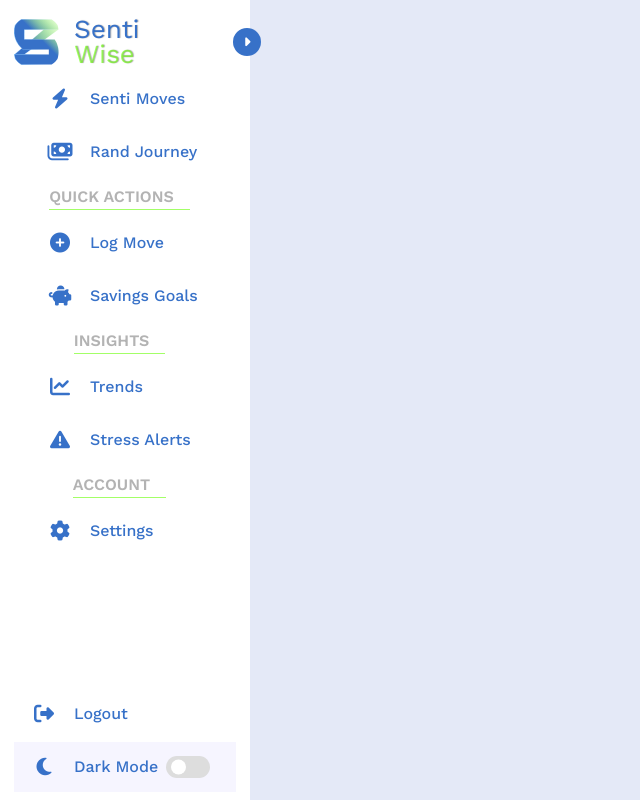
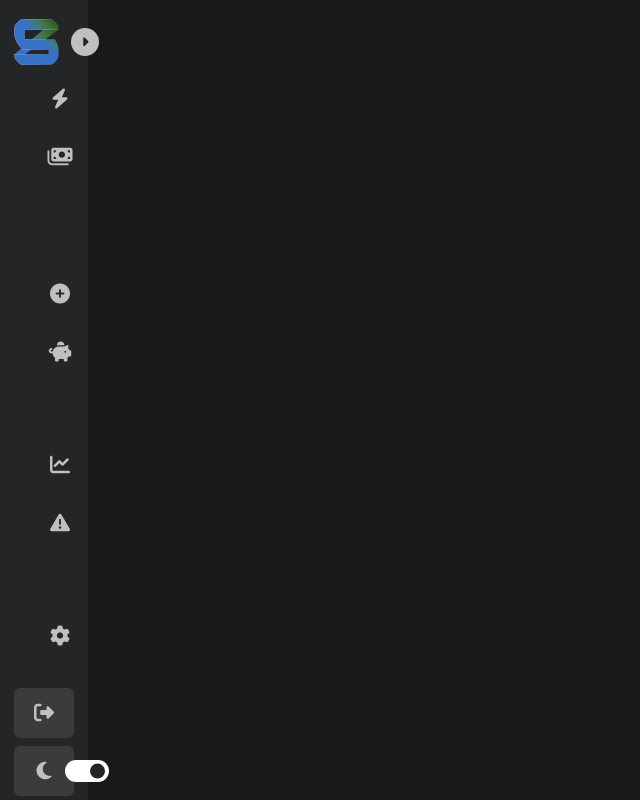
Before and after one commit to Liyema04/Personal-finance-tracker, a Django app: page /testing in a window 1280 px wide. Shown: the whole page, without its empty margins (0-640 px from the left). Run offline with Django 5.2, Linux system fonts and the light colour scheme; some libraries are stand-ins or nearby versions; some web fonts are replaced.

Commit message:
Personal Finance Tracker App
Interactivity & Comprehensive styling ,  next - working on alignment of (--close state--)

```diff
--- a/src/static/css/new-sidebar.css
+++ b/src/static/css/new-sidebar.css
@@ -1,5 +1,8 @@
 /* Google font import */
 @import url('https://fonts.googleapis.com/css2?family=Work+Sans:ital,wght@0,100..900;1,100..900&display=swap');
+
+
+/*SentiWise-Logo text.svg version */
 
 /*Fonts - with proper fallbacks*/
 
@@ -11,14 +14,32 @@
     box-sizing: border-box;
 }
 
+/*==== Hide Cursor globally ====*/
+* {
+    caret-color: transparent;
+
+}
 :root {
     /*==== Colors ====*/
     --body-color: #E4E9F7;
     --sidebar-color: #FFF;
+    /*Senti Colors*/
+    --logo-primary-color: #3771C8FF;
+    --logo-green-color: #66ff0098;
     --senti-primary-color: #3771C8FF;
     --senti-green-color: #66ff0098;
-    --senti-text-bg: #b3b3b3;
+
+    --senti-text-bg: #b3b3b3; /*section titles*/
     --primary-color-light: #F6F5FF;
+    --senti-green-light-bg: #67ff001a;
+    --sibebar-toggle: var(--senti-primary-color);
+
+    /*FOR HOVER STATE*/
+    --senti-hover-light-bg: #3771c8ff;
+    --senti-hover-close-icon: var(--senti-text-bg);
+    --senti-hover-white-text: #F9F6EE; /*bone white*/
+
+    /*Other*/
     --toggle-color: #DDD;
     --text-color: #707070;
 
@@ -37,6 +58,30 @@ body {
     /*Content*/
     height: 100vh;
     background: var(--body-color);
+}
+
+body.dark {
+    --body-color: #18191A;
+    --sidebar-color: #242526;
+
+    /*Senti Colors*/
+    --senti-primary-color: #c0c0c0; /*bone white*/
+    --senti-green-color: #66ff0098;
+
+    --senti-text-bg: #3771C8FF;
+    --primary-color-light: #3A3B3C;
+    --senti-green-light-bg: #67ff001a;
+    --sibebar-toggle: var(--senti-primary-color);
+
+    /*FOR HOVER STATE*/
+    --senti-hover-light-bg: #3771c8ff;
+    --senti-hover-close-icon: var(--senti-text-bg);
+    --senti-hover-white-text: var(--senti-green-color);
+
+    /*Other*/
+    --toggle-color: #FFF;
+    --text-color: #4b4b4b;
+
 }
 
 /* ---- Reusable CSS ---- */
@@ -64,6 +109,85 @@ body {
    background: var(--sidebar-color);
 }
 
+/* Navigation Links*/
+.sidebar .nav-link {
+    border-radius: 6px;
+    margin-bottom: 8px;
+}
+
+.sidebar li {
+    height: 50px;
+    margin-top: 3px;
+    list-style: none;
+    display: flex;
+    align-items: center;
+}
+
+/* Ensure section headers don't get the background */
+.sidebar .nav-sect-header {
+    background: transparent !important; /* Override the nav-link background for headers */
+    border-radius: 0;
+    margin-bottom: 12px; /* More space after section headers */
+    margin-top: 16px; /* Space before section headers */
+}
+
+/* First nav item after header should have no top margin */
+.sidebar .menu-links li:first-of-type {
+    margin-top: 0 !important;
+}
+
+/* ---- Bottom Content Styling ---- */
+.sidebar .bottom-content li {
+    border-radius: 6px;
+    background: var(--primary-color-light);
+    margin-bottom: 8px; /* Consistent spacing */
+}
+
+/* Logout link specific styling */
+.sidebar .bottom-content li:not(.mode) {
+    background: var(--primary-color-light);
+}
+
+/* Ensure all icons have consistent sizing and alignment */
+.sidebar .menu-links .icon,
+.sidebar .bottom-content .icon {
+    width: 60px;
+    height: 50px;
+    display: flex;
+    align-items: center;
+    justify-content: center;
+}
+
+/* ---- Hover States - Apply to all nav items consistently ---- */
+/*.sidebar .nav-link a:hover,
+.sidebar .bottom-content li:not(.mode) a:hover {
+    background: var(--senti-hover-light-bg);
+} */
+
+.sidebar.close .nav-link a:hover .icon,
+.sidebar.close .logout a:hover .icon {
+    color: var(--senti-hover-close-icon);
+}
+
+.sidebar .nav-link a:hover .icon,
+.sidebar .nav-link a:hover .text,
+.sidebar .bottom-content li:not(.mode) a:hover,
+.sidebar .bottom-content li:not(.mode, .logut) a:hover .text {
+    color: var(--senti-hover-white-text);
+}
+
+.sidebar.close {
+    width: 88px;
+}
+
+.sidebar.close .text {
+    opacity: 0;
+}
+
+.sidebar.close li a:hover {
+    background: none;
+}
+
 /* ---- HEADER - Single definition with proper spacing ---- */
 .sidebar header {
     position: relative;
@@ -76,9 +200,10 @@ body {
     display: flex;
     flex-direction: column;
     justify-content: space-between;
+    /* !Not important!
     margin-top: 0;
     padding-top: 0;
-    padding-bottom: 12px;
+    padding-bottom: 16px;*/
 }
 
 .sidebar .menu {
@@ -89,17 +214,15 @@ body {
 .sidebar .menu-links {
     margin-top: 0;
     padding-top: 0;
-    padding-left: 0; /* Remove any left padding from ul */
+    padding: 0; /* Remove any left padding from ul */
 }
 
 /* ---- LIST ITEMS - Single definition with proper spacing ---- */
 .sidebar li {
-    height: 50px;
-    /*background: var(--senti-green-color);*/
-    margin-top: 3px; /* Minimal spacing between items */
-    list-style: none;
     display: flex;
     align-items: center;
+    height: 50px;
+    border-radius: 6px;
 }
 
 /* Remove margin from first menu item - CRITICAL FIX */
@@ -113,11 +236,13 @@ body {
 }
 
 .sidebar li .icon {
+    min-width: 60px;
+    height: 50px;
     display: flex;
     align-items: center;
     justify-content: center;
-    min-width: 60px;
     font-size: 20px;
+    color: var(--senti-primary-color);
 }
 
 .sidebar li .icon, .sidebar li .text {
@@ -141,7 +266,7 @@ header .image-text .header-text {
 }
 
 .header-text .name1 {
-    color: var(--senti-primary-color);
+    color: var(--logo-primary-color);
     font-weight: 400;
     font-size: 26px;
     text-shadow: 1px 0 1px var(--senti-text-bg);
@@ -149,12 +274,13 @@ header .image-text .header-text {
 
 .header-text .name2 {
     margin-top: -14px;
-    color: var(--senti-green-color);
+    color: var(--logo-green-color);
     font-weight: 400;
     font-size: 26px;
     text-shadow: 1px 0 1px var(--senti-text-bg);
 }
 
+/* Open-close sidebar toggle */
 .sidebar header .toggle {
     position: absolute;
     top: 50%;
@@ -162,7 +288,7 @@ header .image-text .header-text {
     transform: translateY(-50%);
     height: 28px;
     width: 28px;
-    background: var(--senti-primary-color);
+    background: var(--sibebar-toggle);
     display: flex;
     align-items: center;
     justify-content: center;
@@ -172,24 +298,31 @@ header .image-text .header-text {
 }
 
 .sidebar li a {
+    flex: 1; /* takes remaining space */
     height: 100%;
-    width: 100%;
     display: flex;
     align-items: center;
     text-decoration: none;
     border-radius: 6px;
     transition: var(--tran-04);
+    color: var(--senti-primary-color);
 }
 
 .sidebar li a:hover {
-    background: var(--senti-primary-color);
+    background: var(--senti-hover-light-bg);
+    color: var(--senti-hover-white-text);
 }
 
 .sidebar li a:hover .icon, .sidebar li a:hover .text {
-    color: var(--sidebar-color);
+    color: var(--senti-hover-white-text);
+}
+
+.menu-bar .menu-links i.icon {
+    position: relative;
 }
 
 .menu-bar .mode {
+    border-radius: 6px;
     background: var(--primary-color-light);
 }
 
@@ -224,6 +357,7 @@ header .image-text .header-text {
     display: flex;
     align-items: center;
     justify-content: center;
+    border-bottom: 1px solid var(--senti-text-bg); /* Section splitter graphic */
 }
 
 .menu-bar .nav-sect-header .sect-header {
@@ -232,7 +366,7 @@ header .image-text .header-text {
     padding: auto;
     padding-right: 16px;
     margin-right: 16px;
-    border-bottom: 1px solid var(--senti-green-color);
+    opacity: 75%;
 }
 
 .menu-bar .nav-sect-header .head-text {
@@ -240,6 +374,7 @@ header .image-text .header-text {
     font-size: 16px;
     font-weight: 600;
     text-transform: uppercase;
+    opacity: 75%;
 }
 
 .toggle-switch .switch {
@@ -260,4 +395,9 @@ header .image-text .header-text {
     left: 5px;
     transform: translateY(-50%);
     background: var(--sidebar-color);
+    transition: var(--tran-03);
 }
+
+body.dark .switch::before {
+    left: 25px;
+}
--- a/src/static/js/newSidebar.js
+++ b/src/static/js/newSidebar.js
@@ -0,0 +1,16 @@
+const body = document.querySelector("body"),
+        sidebar = body.querySelector(".sidebar"),
+        toggle = body.querySelector(".toggle"),
+        modeSwitch = body.querySelector(".toggle-switch"),
+        modeText = body.querySelector(".mode-text");
+
+
+        // Sidebar (close) event handler
+        toggle.addEventListener("click", () => {
+                sidebar.classList.toggle("close");
+        });
+
+        // Dark-Mode event handler
+        modeSwitch.addEventListener("click", () => {
+                body.classList.toggle("dark");
+        });
--- a/src/transactions/templates/transactions/testing-new-sidebar/index-2.html
+++ b/src/transactions/templates/transactions/testing-new-sidebar/index-2.html
@@ -24,16 +24,15 @@
     <link rel="stylesheet" href="{% static 'css/fonts.css' %}">
     {% block title %}<title>Dashboard Sidebar Menu | Dark-Light Mode </title>{% endblock %}
 
-    <!--Sidebar CSS & JS-->
+    <!--Sidebar CSS-->
     <link rel="stylesheet" href="{% static 'css/new-sidebar.css' %}?v=1.0">
-    <script src="{% static 'js/newSidebar.js' %}"></script>
 
 </head>
-<body>
+<body class="dark">
     <!-- Main Content Layout -->
     {% block content %}
         {% block sidebar %}
-            <nav class="sidebar">
+            <nav class="sidebar close">
                 <header>
                     <div class="image-text">
                         <span class="image">
@@ -41,7 +40,6 @@
                         </span>
 
                         <div class="text header-text">
-                            <!-- <span class="name"><img src="{% static 'images/media/svg/text12.svg' %}" alt="SentiWise text"></span> -->
                             <span class="name1">Senti</span>
                             <span class="name2">Wise</span>
                         </div>
@@ -53,66 +51,81 @@
                 <div class="menu-bar">
                     <div class="menu">
                         <ul class="menu-links">
+                            <!--New <li> structure-->
                             <li class="nav-link">
                                 <a href="#">
-                                    <i class="fa-solid fa-bolt icon"></i>
+                                    <div class="icon">
+                                        <i class="fa-solid fa-bolt"></i>
+                                    </div>
                                     <span class="text nav-text">Senti Moves</span>
                                 </a>
                             </li>
 
                             <li class="nav-link">
                                 <a href="#">
-                                    <i class="fa-solid fa-money-bills icon"></i>
+                                    <div class="icon">
+                                        <i class="fa-solid fa-money-bills"></i>
+                                    </div>
                                     <span class="text nav-text">Rand Journey</span>
                                 </a>
                             </li>
 
                             <!--Quick Actions-->
-                            <li class="nav-sect-header">
+                            <li class="text nav-sect-header">
                                 <span class="sect-header head-text">Quick Actions</span>
                             </li>
 
                             <li class="nav-link">
                                 <a href="#">
-                                    <i class="fa-solid fa-circle-plus icon"></i>
+                                    <div class="icon">
+                                        <i class="fa-solid fa-circle-plus"></i>
+                                    </div>
                                     <span class="text nav-text">Log Move</span>
                                 </a>
                             </li>
 
                             <li class="nav-link">
                                 <a href="#">
-                                    <i class="fa-solid fa-piggy-bank icon"></i>
+                                    <div class="icon">
+                                        <i class="fa-solid fa-piggy-bank"></i>
+                                    </div>
                                     <span class="text nav-text">Savings Goals</span>
                                 </a>
                             </li>
 
                             <!--Insights-->
-                            <li class="nav-sect-header">
+                            <li class="text nav-sect-header">
                                 <span class="sect-header head-text">Insights</span>
                             </li>
 
                             <li class="nav-link">
                                 <a href="#">
-                                    <i class="fa-solid fa-chart-line icon"></i>
+                                    <div class="icon">
+                                        <i class="fa-solid fa-chart-line"></i>
+                                    </div>
                                     <span class="text nav-text">Trends</span>
                                 </a>
                             </li>
 
                             <li class="nav-link">
                                 <a href="#">
-                                    <i class="fa-solid fa-triangle-exclamation icon"></i>
+                                    <div class="icon">
+                                        <i class="fa-solid fa-triangle-exclamation"></i>
+                                    </div>
                                     <span class="text nav-text">Stress Alerts</span>
                                 </a>
                             </li>
 
                             <!--Account-->
-                            <li class="nav-sect-header">
+                            <li class="text nav-sect-header">
                                 <span class="sect-header head-text">Account</span>
                             </li>
 
                             <li class="nav-link">
                                 <a href="#">
-                                    <i class="fa-solid fa-gear icon"></i>
+                                    <div class="icon">
+                                        <i class="fa-solid fa-gear"></i>
+                                    </div>
                                     <span class="text nav-text">Settings</span>
                                 </a>
                             </li>
@@ -120,9 +133,11 @@
                     </div>
 
                     <div class="bottom-content">
-                        <li class="">
+                        <li class="logout">
                             <a href="#">
-                                <i class="fa-solid fa-right-from-bracket icon"></i>
+                                <div class="icon">
+                                    <i class="fa-solid fa-right-from-bracket"></i>
+                                </div>
                                 <span class="text nav-text">Logout</span>
                             </a>
                         </li>
@@ -142,8 +157,13 @@
                 </div>
             </nav>
         {% endblock %}
+
+        <!-- Main content area -->
+        {% block main_content %}{% endblock %}
     {% endblock %}
 
-
+    {% block extra_scripts %}
+        <script src="{% static 'js/newSidebar.js' %}"></script>
+    {% endblock %}
 </body>
 </html>
```
Also changed, not shown: src/db.sqlite3.
